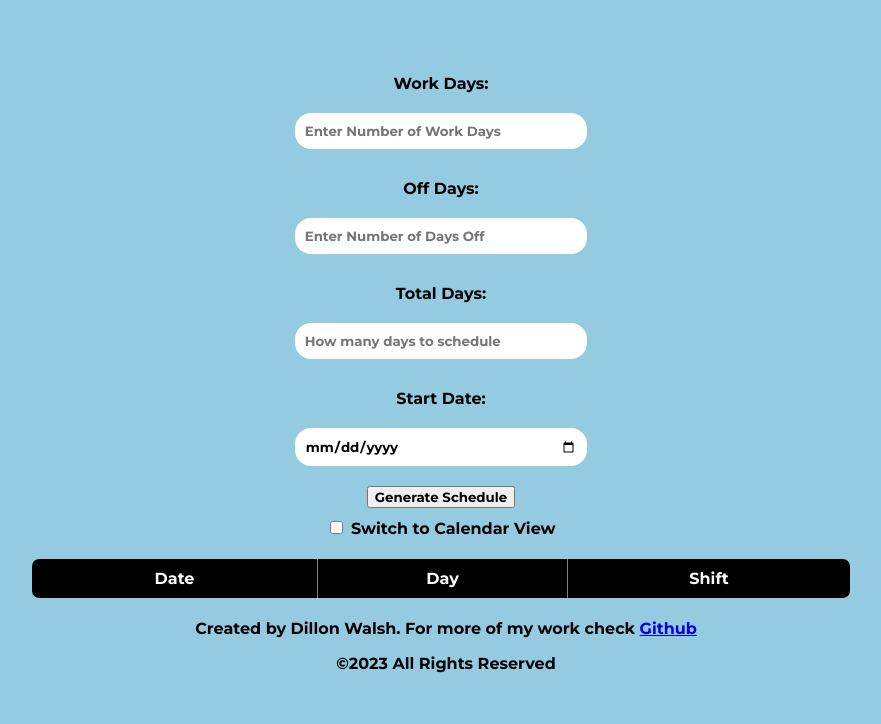
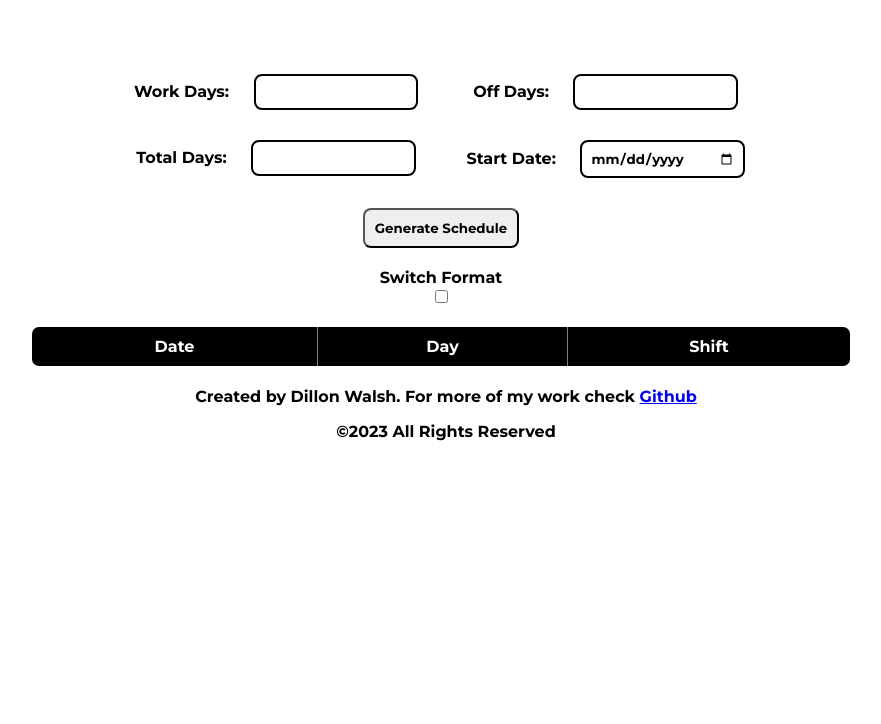
Before and after one commit to Dillonpw/schedule-app, a plain HTML site: page docs/index.html in a window 1280 px wide. Shown: the part 76-800 px from the top of the page, without its empty margins (199-1080 px from the left). Drawn offline with Linux system fonts and the light colour scheme.

Commit message:
color changes

```diff
--- a/docs/index.html
+++ b/docs/index.html
@@ -22,7 +22,7 @@
                         type="number"
                         id="workDays"
                         min="1"
-                        placeholder="Enter Number of Work Days"
+
                         required
                     />
                 </div>
@@ -32,7 +32,7 @@
                         type="number"
                         id="offDays"
                         min="1"
-                        placeholder="Enter Number of Days Off"
+
                         required
                     />
                 </div>
@@ -42,7 +42,7 @@
                         type="number"
                         id="totalDays"
                         min="1"
-                        placeholder="How many days to schedule"
+
                         required
                     />
                 </div>
@@ -51,7 +51,7 @@
                     <input type="date" id="startDate" required />
                 </div>
 
-                <div class="input-group">
+                <div class="input-group" id="button-container">
                     <button
                         type="button"
                         id="generateButton"
@@ -62,8 +62,9 @@
                 </div>
             </form>
             <div class="toggle-container">
-                <input type="checkbox" id="viewToggle" />
-                <label for="viewToggle">Switch to Calendar View</label>
+                <label for="viewToggle">Switch Format</label>
+                <input type="checkbox" class="toggle-checkbox"id="viewToggle" />
+                <span class="slider"></span>
             </div>
         </div>
         <div id="tableWrapper">
--- a/docs/styles.css
+++ b/docs/styles.css
@@ -1,9 +1,8 @@
-
 :root {
-    --primary-color: rgb(148, 203, 225);
+    --primary-color: white;
     --header-bg-color: #000000;
     --even-row-color: #d5d1d1;
-    --odd-row-color: #ffffff;
+    --odd-row-color: #e1e0e0;
     --work-highlight: #e6f7ff;
     --off-highlight: #ffedea;
 }
@@ -18,6 +17,7 @@ body {
     background-color: var(--primary-color);
     margin: 0;
     padding: 0;
+    min-width: 320px;
 }
 
 .container {
@@ -32,17 +32,22 @@ body {
     text-align: center;
 }
 
-input{
-    border: none;
+form {
+    display: grid;
+    grid-template-columns: 1fr 1fr;
+}
+
+input {
+    border: 2px solid black;
+    background-color: var(--primary-color);
+    min-width: 80px;
+    word-wrap: none;
 }
 
 .input-group {
-    display: flex;
-    align-items: center;
-    justify-content: center;
-    flex-wrap: wrap;
     margin-bottom: 10px;
     text-align: center;
+    min-width: 80px;
 }
 
 .input-group label,
@@ -52,19 +57,29 @@ input{
 
 .input-group input[type='number'],
 .input-group input[type='date'] {
-    width: 90%;
+    width: 50%;
     max-width: 300px;
-    padding: 10px;
-    border-radius: 1rem;
+    padding: 8px;
+    border-radius: 0.5rem;
 }
 
-.button {
-    width: 90%;
-    max-width: 300px;
+#button-container{
+    grid-area: 3 / 1 / 4 / 3;
+    justify-self: center;
+}
+
+#generateButton {
     margin: 10px auto;
     padding: 10px;
-    border-radius: 1rem;
+    border-radius: 0.5rem;
 }
+
+.toggle-container {
+    display: flex;
+    flex-direction: column;
+}
+
+
 
 /* Table Styles */
 #tableWrapper {
@@ -137,7 +152,6 @@ tr:nth-child(odd) {
     min-width: 60px;
 }
 
-
 #calendarView div > div:not(:first-child) span:nth-child(even) {
     background-color: var(--even-row-color);
 }
@@ -154,8 +168,8 @@ span:contains('Off') {
     background-color: var(--off-highlight);
 }
 
-@media (max-width: 481px) {
-    #calendarView{
+@media (max-width: 500px) {
+    #calendarView {
         max-width: 320px;
     }
     #calendarView > div {
@@ -169,7 +183,7 @@ span:contains('Off') {
     }
 }
 
-footer{
+footer {
     margin-left: 10px;
     text-align: center;
 }
```
